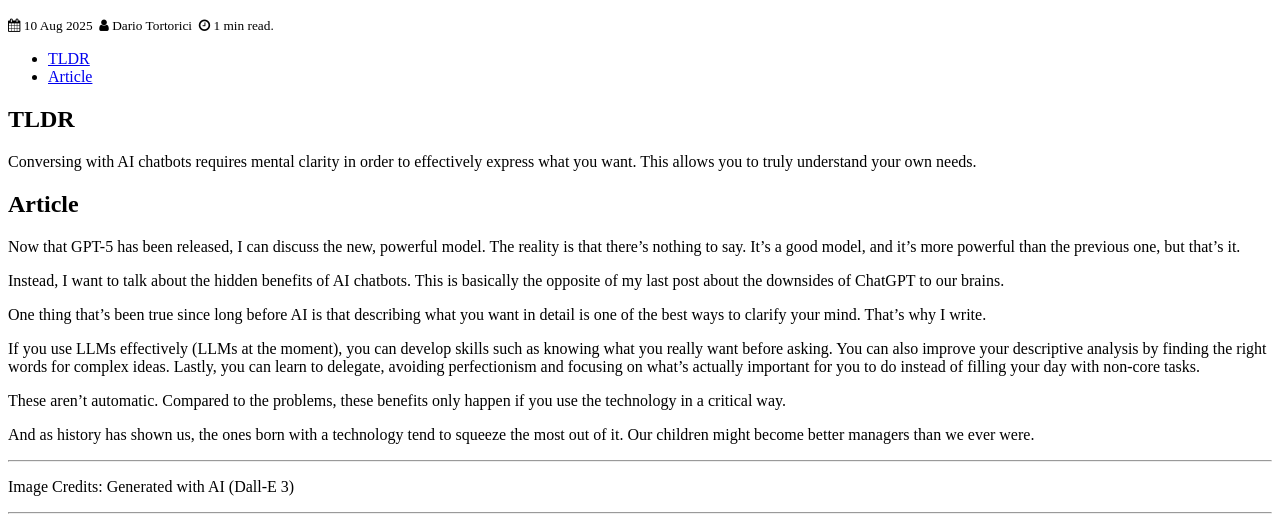
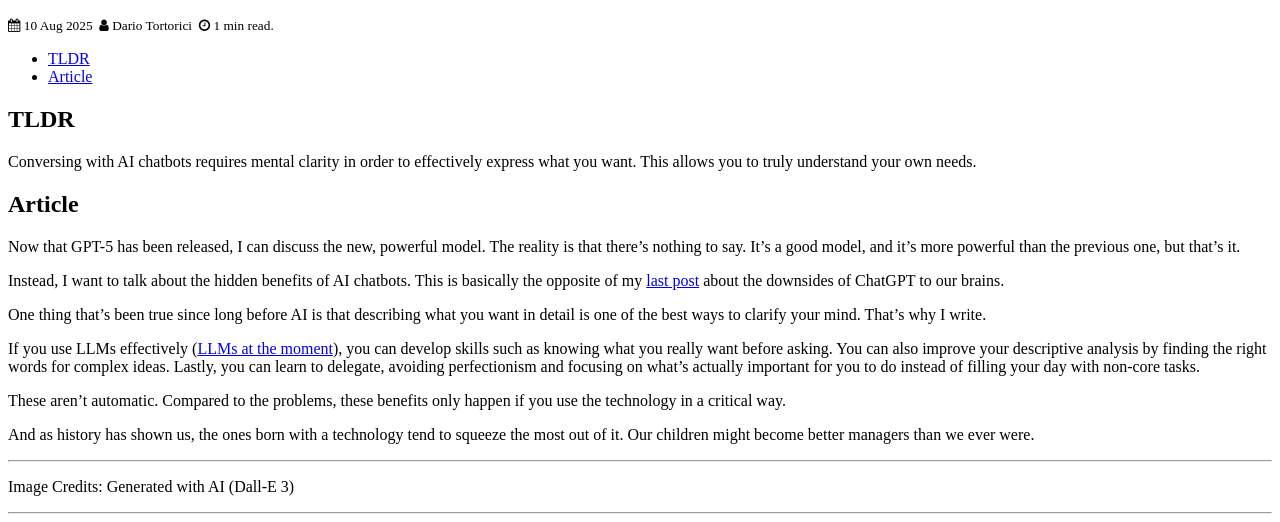
Before and after one commit to DarioTortorici/dariotortorici.github.io, a Jekyll site: the page built from _posts/2025-08-10-ai-chatbots-hidden-benefits.md, in a window 1280 px wide, cut to the strip 398-920 px from the top of the page. Built offline with Jekyll 4.4.1, drawn with Linux system fonts in a browser that asks for light colours; some of the changed lines change nothing that is shown; grey boxes are pictures that could not be loaded.

Commit message:
Added backlinks

```diff
--- a/_posts/2025-08-10-ai-chatbots-hidden-benefits.md
+++ b/_posts/2025-08-10-ai-chatbots-hidden-benefits.md
@@ -16,11 +16,11 @@ Conversing with AI chatbots requires mental clarity in order to effectively expr
 # Article
 Now that GPT-5 has been released, I can discuss the new, powerful model. The reality is that there's nothing to say. It's a good model, and it's more powerful than the previous one, but that's it.
 
-Instead, I want to talk about the hidden benefits of AI chatbots. This is basically the opposite of my last post about the downsides of ChatGPT to our brains.
+Instead, I want to talk about the hidden benefits of AI chatbots. This is basically the opposite of my [last post](https://dariotortorici.github.io/blog/chatgpt-makes-us-dumb/) about the downsides of ChatGPT to our brains.
 
 One thing that's been true since long before AI is that describing what you want in detail is one of the best ways to clarify your mind. That's why I write.
 
-If you use LLMs effectively (LLMs at the moment),  you can develop skills such as knowing what you really want before asking. You can also improve your descriptive analysis by finding the right words for complex ideas. Lastly, you can learn to delegate, avoiding perfectionism and focusing on what's actually important for you to do instead of filling your day with non-core tasks.
+If you use LLMs effectively ([LLMs at the moment](https://dariotortorici.github.io/blog/perceptron-is-dead/)), you can develop skills such as knowing what you really want before asking. You can also improve your descriptive analysis by finding the right words for complex ideas. Lastly, you can learn to delegate, avoiding perfectionism and focusing on what's actually important for you to do instead of filling your day with non-core tasks.
 
 These aren't automatic. Compared to the problems, these benefits only happen if you use the technology in a critical way.
 
```
